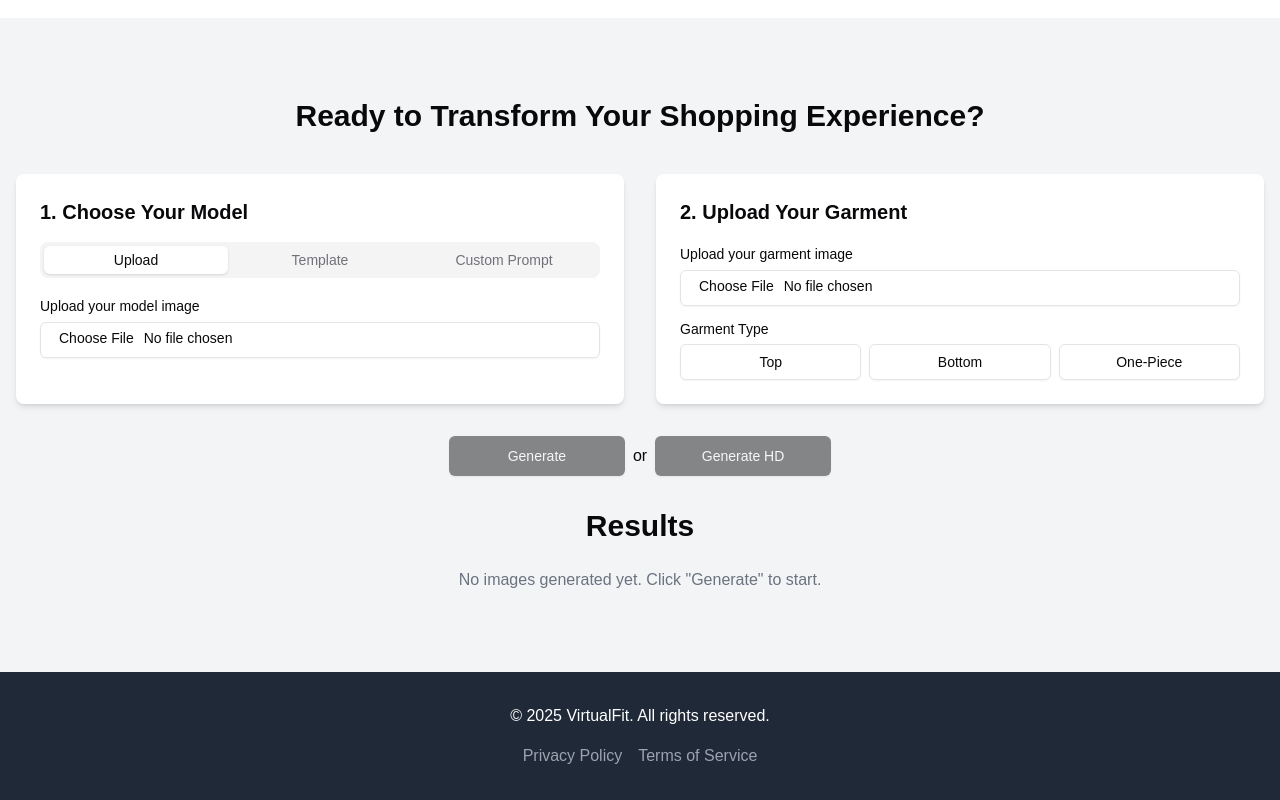
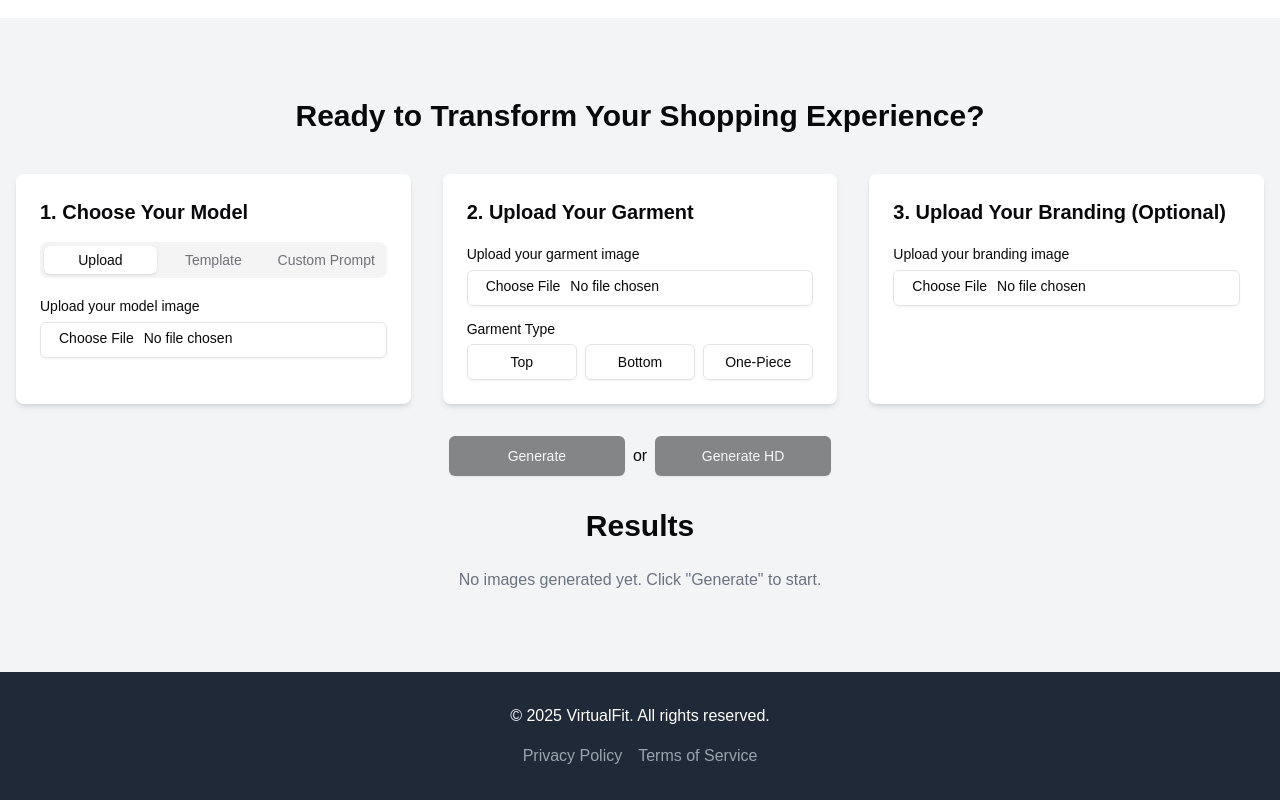
Before and after one commit to Sahasedsiri-Enterprise-Computing-Co-Ltd/simple-vton-nextjs, a Next.js app: page / in a window 1280 px wide. Shown: the part 806-1606 px from the top of the page. Built offline with nearby package versions, Linux system fonts and the light colour scheme.

Commit message:
feat: adding watermark

```diff
--- a/src/app/page.tsx
+++ b/src/app/page.tsx
@@ -9,6 +9,7 @@ import { ResultSection } from "@/components/result-section";
 import { useInputStore } from "@/store/use-input-store";
 import { Loader2 } from "lucide-react";
 import { resizeImage } from "@/lib/image";
+import { BrandingUpload } from "@/components/branding-upload";
 
 export default function LandingPage() {
   const [isGenerating, setIsGenerating] = useState(false);
@@ -192,9 +193,10 @@ export default function LandingPage() {
             <h2 className="text-3xl font-bold mb-10 text-center">
               Ready to Transform Your Shopping Experience?
             </h2>
-            <div className="grid md:grid-cols-2 gap-8 mb-8">
+            <div className="grid md:grid-cols-3 gap-8 mb-8">
               <ModelGenerator />
               <GarmentUpload />
+              <BrandingUpload />
             </div>
             <div className="flex justify-center items-center text-center mb-8 gap-2">
               <Button
--- /dev/null
+++ b/src/components/branding-upload.tsx
@@ -0,0 +1,71 @@
+// branding-upload.tsx
+"use client";
+
+import { useEffect, useState } from "react";
+import { useInputStore } from "@/store/use-input-store";
+import { Input } from "@/components/ui/input";
+import { Label } from "@/components/ui/label";
+import { Button } from "@/components/ui/button";
+import { RotateCcw } from "lucide-react";
+import Image from "next/image";
+
+export function BrandingUpload() {
+  const { brandingUpload, setBrandingUpload } = useInputStore();
+  const [previewURL, setPreviewURL] = useState<string | null>(null);
+
+  // Generate a preview URL when brandingUpload changes
+  useEffect(() => {
+    if (brandingUpload) {
+      const url = URL.createObjectURL(brandingUpload);
+      setPreviewURL(url);
+      // Cleanup the object URL when the file changes or the component unmounts
+      return () => URL.revokeObjectURL(url);
+    } else {
+      setPreviewURL(null);
+    }
+  }, [brandingUpload]);
+
+  return (
+    <div className="bg-white p-6 rounded-lg shadow-md">
+      <h3 className="text-xl font-semibold mb-4">
+        3. Upload Your Branding (Optional)
+      </h3>
+      <div className="mt-4">
+        <Label htmlFor="branding-upload">Upload your branding image</Label>
+        <Input
+          id="branding-upload"
+          type="file"
+          accept="image/*"
+          className="mt-1"
+          onChange={(e) =>
+            setBrandingUpload(
+              e.target.files && e.target.files[0] ? e.target.files[0] : null
+            )
+          }
+        />
+      </div>
+
+      {/* Show image preview if available */}
+      {previewURL && (
+        <div className="relative mt-4 w-full h-[300px]">
+          <Image
+            src={previewURL}
+            alt="Brand preview"
+            fill
+            style={{
+              objectFit: "contain",
+            }}
+          />
+          <Button
+            className="absolute top-2 right-2"
+            size="sm"
+            onClick={() => setBrandingUpload(null)}
+          >
+            <RotateCcw />
+            Clear Image
+          </Button>
+        </div>
+      )}
+    </div>
+  );
+}
--- a/src/components/result-section.tsx
+++ b/src/components/result-section.tsx
@@ -1,7 +1,9 @@
-"use client";;
-import Image from "next/image";
+"use client";
+import NextImage from "next/image";
 import { Button } from "./ui/button";
 import { Loader2, PlusCircle } from "lucide-react";
+import { useInputStore } from "@/store/use-input-store";
+import { useEffect, useState } from "react";
 
 interface ResultSectionProps {
   isGenerating: boolean;
@@ -16,6 +18,78 @@ export function ResultSection({
   setModelUpload,
   isModelUploading,
 }: ResultSectionProps) {
+  const { brandingUpload } = useInputStore();
+  const [resultImages, setResultImages] = useState<string[]>(generatedImages);
+
+  // Composites the base image with a watermark and returns a data URL.
+  async function compositeImageWithWatermark(
+    imageSrc: string,
+    watermarkFile: File
+  ) {
+    const canvas = document.createElement("canvas");
+    const ctx = canvas.getContext("2d");
+    if (!ctx) return imageSrc;
+
+    // Load the base image.
+    const baseImage = new Image();
+    baseImage.crossOrigin = "anonymous";
+    baseImage.src = imageSrc;
+    await new Promise<void>((resolve, reject) => {
+      baseImage.onload = () => resolve();
+      baseImage.onerror = reject;
+    });
+
+    canvas.width = baseImage.width;
+    canvas.height = baseImage.height;
+    ctx.drawImage(baseImage, 0, 0);
+
+    // Load the watermark image.
+    const watermarkUrl = URL.createObjectURL(watermarkFile);
+    const watermarkImage = new Image();
+    watermarkImage.src = watermarkUrl;
+    await new Promise<void>((resolve, reject) => {
+      watermarkImage.onload = () => resolve();
+      watermarkImage.onerror = reject;
+    });
+
+    // Set watermark size (20% of the base image width) and position (top left with margin).
+    const margin = 10;
+    const watermarkWidth = baseImage.width * 0.2;
+    const watermarkHeight =
+      (watermarkImage.height / watermarkImage.width) * watermarkWidth;
+    ctx.drawImage(
+      watermarkImage,
+      margin,
+      margin,
+      watermarkWidth,
+      watermarkHeight
+    );
+
+    return canvas.toDataURL("image/png");
+  }
+
+  useEffect(() => {
+    if (!brandingUpload) {
+      setResultImages(generatedImages);
+      return;
+    }
+
+    (async () => {
+      try {
+        const watermarkedImages = await Promise.all(
+          generatedImages.map((src) =>
+            src ? compositeImageWithWatermark(src, brandingUpload) : src
+          )
+        );
+
+        setResultImages([...watermarkedImages, ...generatedImages]);
+      } catch (error) {
+        console.error("Error compositing images:", error);
+        setResultImages(generatedImages);
+      }
+    })();
+  }, [generatedImages, brandingUpload]);
+
   return (
     <div className="mt-8">
       <h2 className="text-3xl font-bold mb-6 text-center">Results</h2>
@@ -28,12 +102,12 @@ export function ResultSection({
               className="bg-gray-200 rounded-lg aspect-[3/4] animate-pulse"
             />
           ))
-        ) : generatedImages.length > 0 ? (
+        ) : resultImages && resultImages.length > 0 ? (
           // Generated images
-          generatedImages.map((src, index) => (
+          resultImages.map((src, index) => (
             <div key={index} className="relative aspect-[3/4]">
-              <Image
-                src={src || "/placeholder.svg"}
+              <NextImage
+                src={src}
                 alt={`Generated image ${index + 1}`}
                 fill
                 style={{
--- a/src/store/use-input-store.ts
+++ b/src/store/use-input-store.ts
@@ -13,6 +13,8 @@ export interface InputStore {
   // Garment Upload inputs
   garmentUpload: File | null;
   garmentType: string;
+  // Branding inputs
+  brandingUpload: File | null;
 
   // Setter actions with explicit types
   setModelType: (type: ModelType) => void;
@@ -22,6 +24,7 @@ export interface InputStore {
   setImageSize: (size: string) => void;
   setGarmentUpload: (file: File | null) => void;
   setGarmentType: (type: string) => void;
+  setBrandingUpload: (file: File | null) => void;
   reset: () => void;
 }
 
@@ -34,6 +37,7 @@ export const useInputStore = create<InputStore>((set) => ({
   imageSize: "",
   garmentUpload: null,
   garmentType: "",
+  brandingUpload: null,
   // Setter actions
   setModelType: (type: ModelType): void => set({ modelType: type }),
   setModelUpload: (file: File | null): void => set({ modelUpload: file }),
@@ -45,6 +49,7 @@ export const useInputStore = create<InputStore>((set) => ({
   setImageSize: (size: string): void => set({ imageSize: size }),
   setGarmentUpload: (file: File | null): void => set({ garmentUpload: file }),
   setGarmentType: (type: string): void => set({ garmentType: type }),
+  setBrandingUpload: (file: File | null): void => set({ brandingUpload: file }),
   reset: (): void =>
     set({
       modelType: "upload",
@@ -54,5 +59,6 @@ export const useInputStore = create<InputStore>((set) => ({
       imageSize: "",
       garmentUpload: null,
       garmentType: "",
+      brandingUpload: null,
     }),
 }));
```
